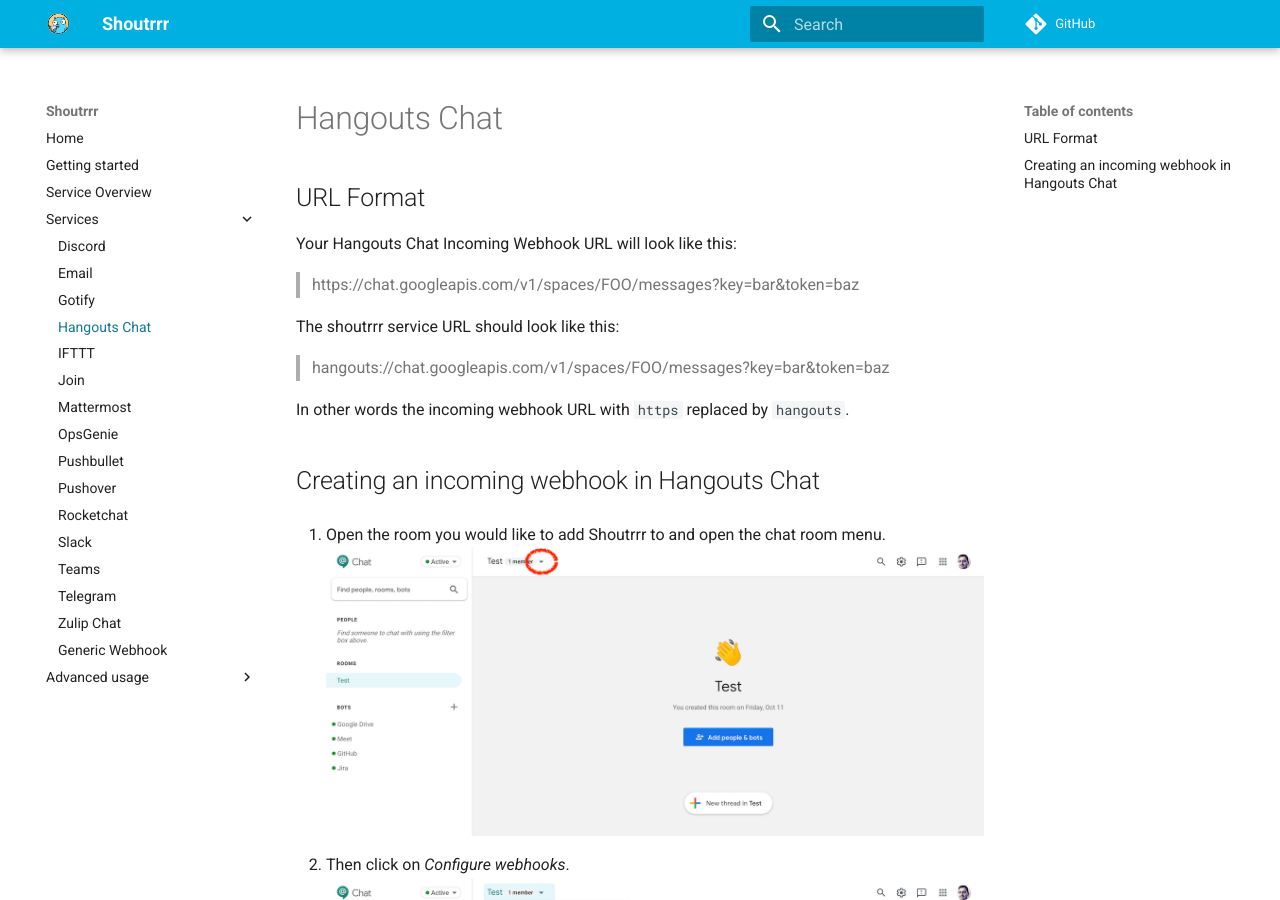
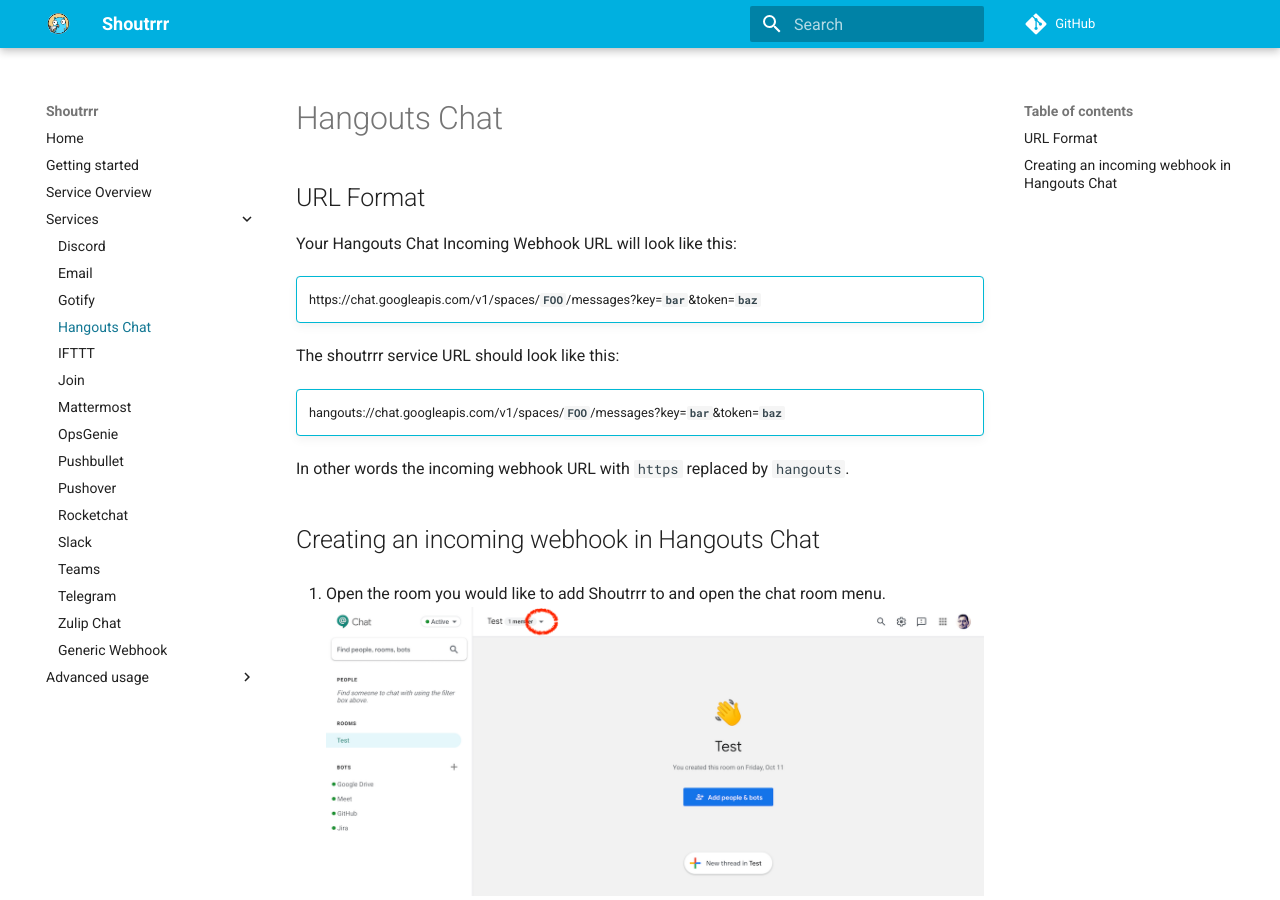
Before and after one commit to containrrr/shoutrrr, an MkDocs documentation site: the page built from docs/services/hangouts.md, in a window 1280 px wide and 900 px high. Built offline with MkDocs 1.6.1 and Material for MkDocs 9.7.7, drawn with Linux system fonts in a browser that asks for light colours; comment, search, counter and statistics services are not loaded; some of the changed lines change nothing that is shown.

Commit message:
update hangouts service docs

```diff
--- a/docs/services/hangouts.md
+++ b/docs/services/hangouts.md
@@ -4,11 +4,13 @@
 
 Your Hangouts Chat Incoming Webhook URL will look like this:
 
-> https://chat.googleapis.com/v1/spaces/FOO/messages?key=bar&token=baz
+!!! info ""
+    https://chat.googleapis.com/v1/spaces/__`FOO`__/messages?key=__`bar`__&token=__`baz`__
 
 The shoutrrr service URL should look like this:
 
-> hangouts://chat.googleapis.com/v1/spaces/FOO/messages?key=bar&token=baz
+!!! info ""
+    hangouts://chat.googleapis.com/v1/spaces/__`FOO`__/messages?key=__`bar`__&token=__`baz`__
 
 In other words the incoming webhook URL with `https` replaced by `hangouts`.
 
```
